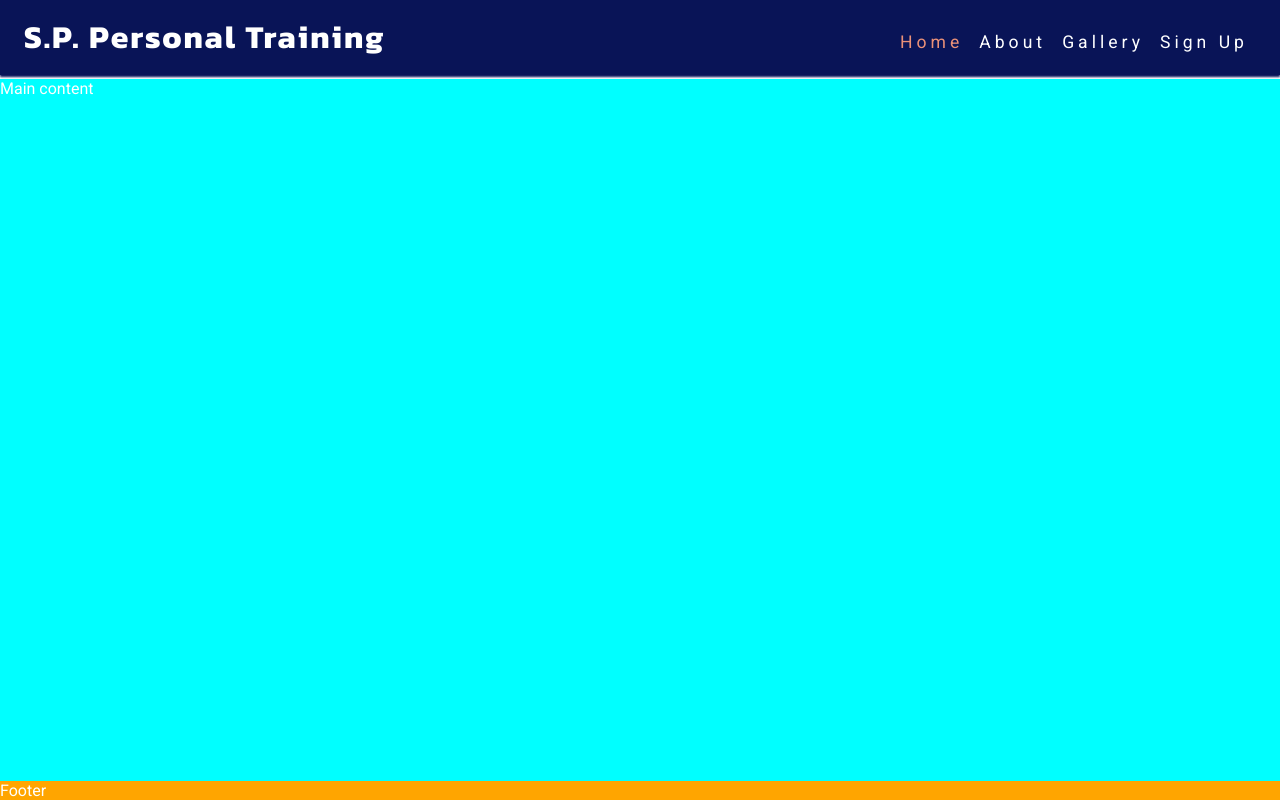
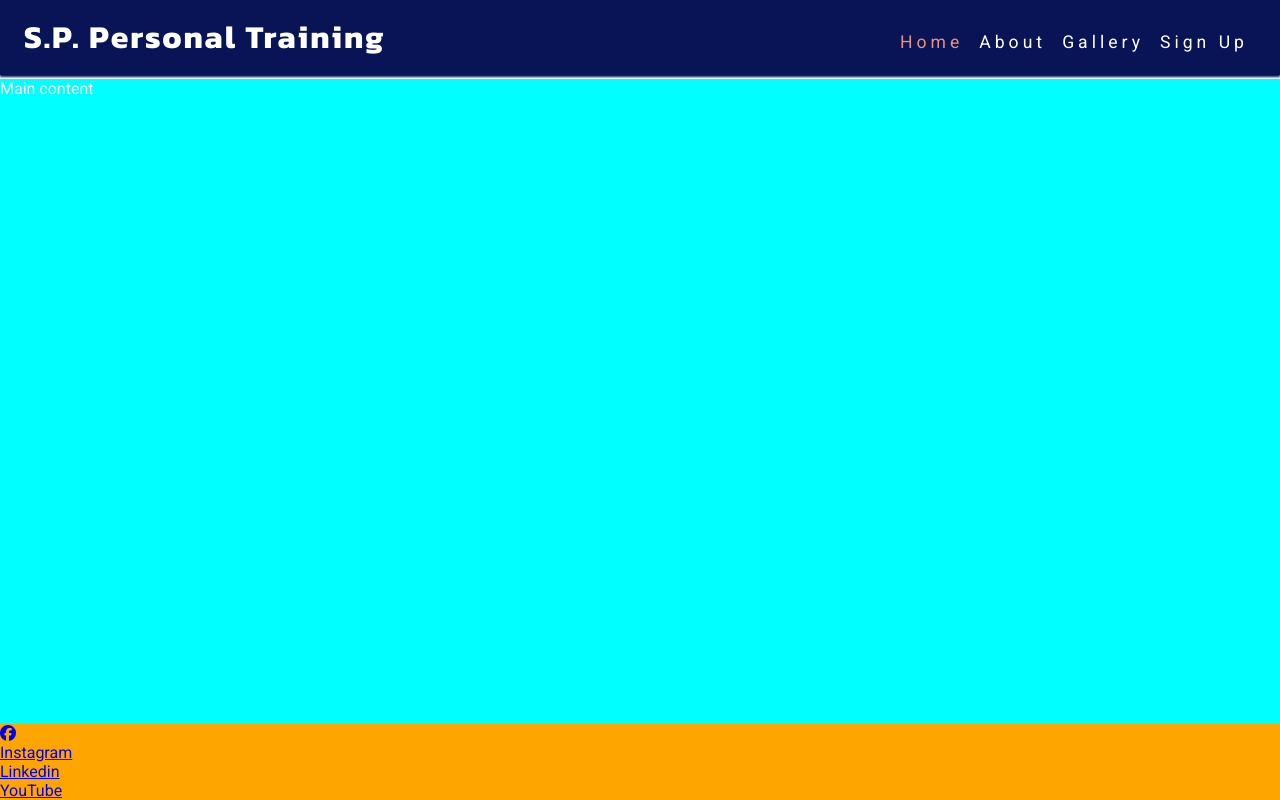
Before and after one commit to evapalatou/dream-life-fitness, a plain HTML site: page index.html in a window 1280 px wide. Drawn offline with Linux system fonts and the light colour scheme.

Commit message:
Add font awesome footer link

```diff
--- a/index.html
+++ b/index.html
@@ -1,10 +1,12 @@
 <!DOCTYPE html>
 <html lang="en">
+
 <head>
     <meta charset="UTF-8">
     <meta name="viewport" content="width=device-width, initial-scale=1.0">
     <!--Meta tags for search engines-->
-    <meta name="description" content="Personal Training. Wellness and nutrition sessions in Trikala, Greece. Healthy Lifestyle.">
+    <meta name="description"
+        content="Personal Training. Wellness and nutrition sessions in Trikala, Greece. Healthy Lifestyle.">
     <meta name="keywords" content="personal training, Trikala, Greece, wellness, nutrition, health, lifestyle, workout">
     <!--Title-->
     <title>S.P. Personal Training</title>
@@ -14,8 +16,9 @@
     <link rel="icon" type="image/png" sizes="16x16" href="/assets/favicon/favicon-16x16.png">
     <link rel="manifest" href="/site.webmanifest">
     <!-- Stylesheet -->
-     <link rel="stylesheet" href="/assets/css/style.css">
+    <link rel="stylesheet" href="/assets/css/style.css">
 </head>
+
 <body>
     <!-- Header -->
     <header>
@@ -38,7 +41,20 @@
     <main>Main content</main>
 
     <!--Footer-->
-    <footer>Footer</footer>
+    <footer>
+        <ul>
+            <li><a href="https://www.facebook.com/sotiris.palatos" target="_blank" rel="noopener"
+                    aria-label="Visit our Facebook page (opens in a new tab)"><i class="fa-brands fa-facebook"></i></a></li>
+            <li><a href="https://www.instagram.com/sotirispalatos/" target="_blank" rel="noopener"
+                    aria-label="Visit our Facebook page (opens in a new tab)">Instagram</a></li>
+            <li><a href="https://www.linkedin.com/in/sotirispalatos/" target="_blank" rel="noopener"
+                    aria-label="Visit our Facebook page (opens in a new tab)">Linkedin</a></li>
+            <li><a href="https://www.youtube.com/user/geoponosmdl" target="_blank" rel="noopener"
+                    aria-label="Visit our Facebook page (opens in a new tab)">YouTube</a></li>
+        </ul>
+    </footer>
+    <!-- Font awesome kit -->
+    <script src="https://kit.fontawesome.com/14177f3035.js" crossorigin="anonymous"></script>
+</body>
 
-</body>
 </html>
```
